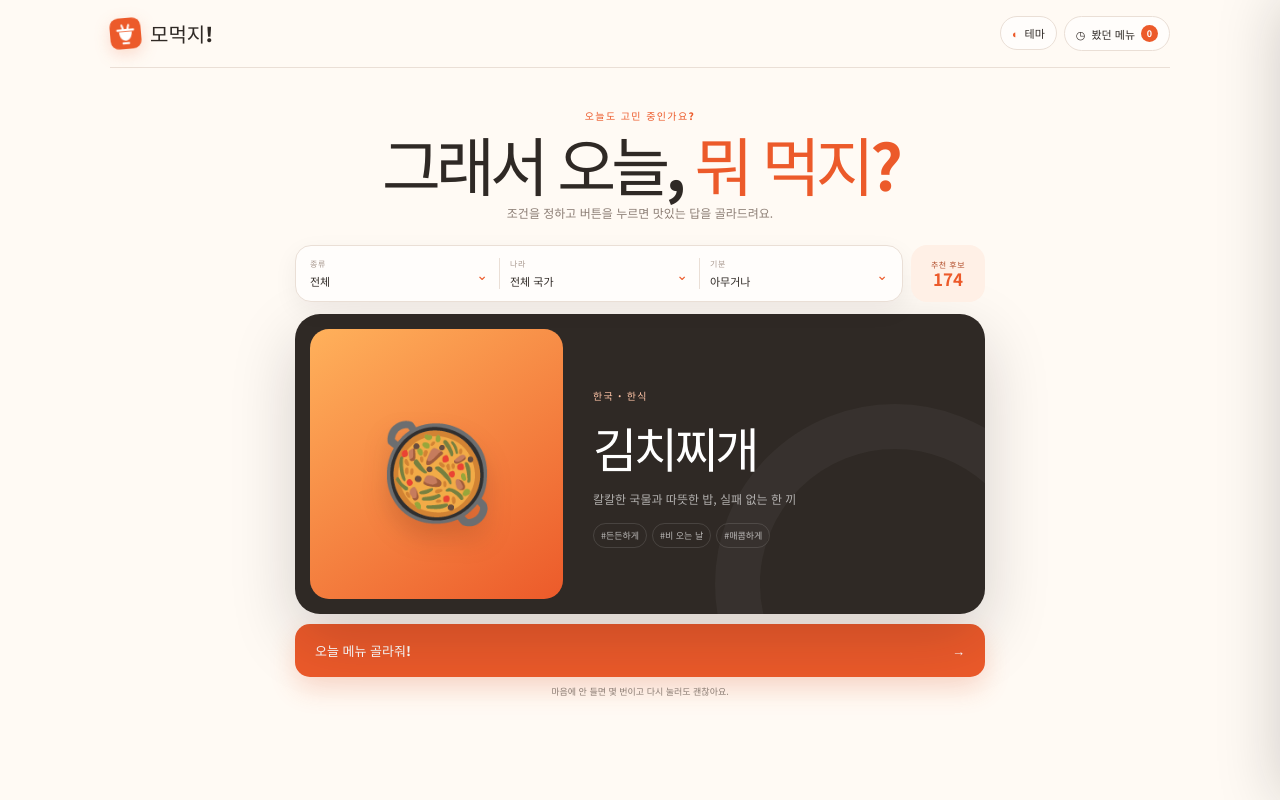
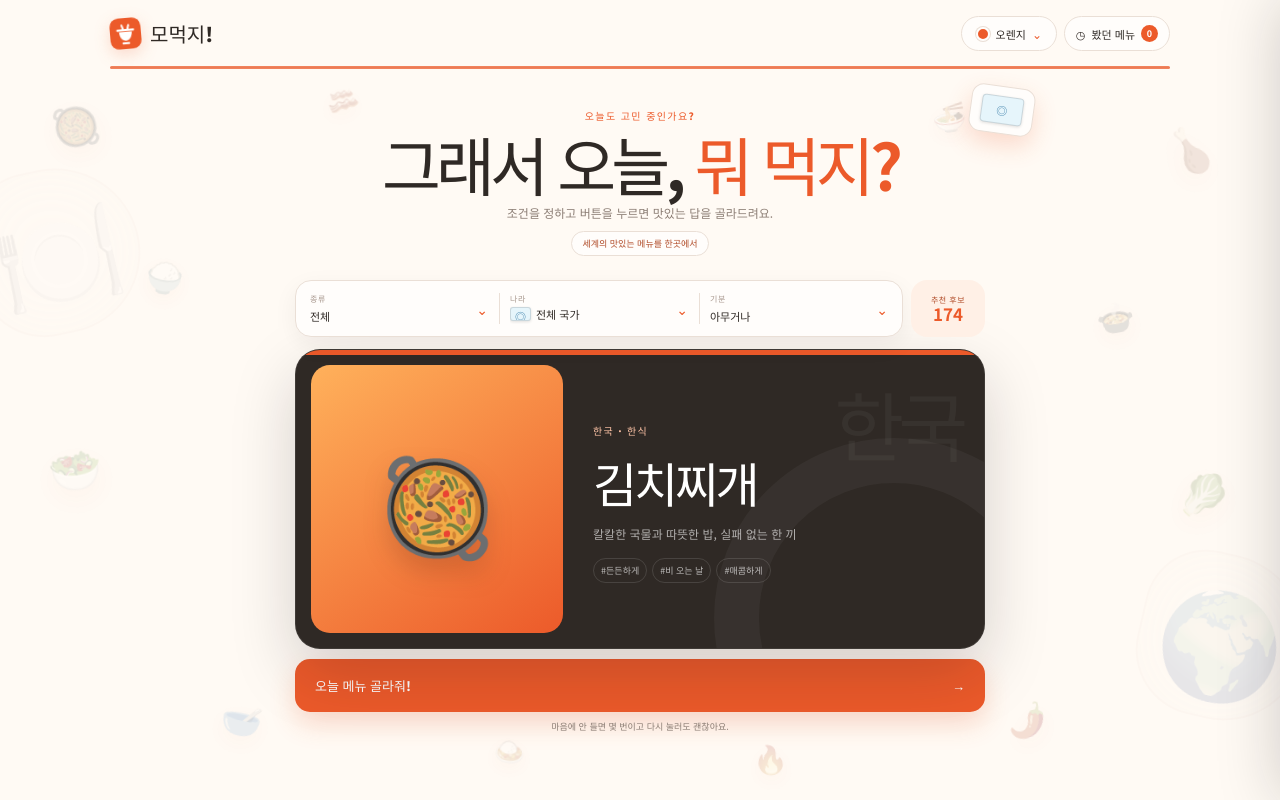
Before and after one commit to gksqls9735/momeok-ji, a React (Vite) app: page / in a window 1280 px wide. Built offline with nearby package versions, Linux system fonts and the light colour scheme.

Commit message:
Feat: Change theme system concept from colors to countries

```diff
--- a/src/App.css
+++ b/src/App.css
@@ -1,24 +1,51 @@
-.app-shell { min-height: 100svh; overflow-x: hidden; }
+.app-shell { position: relative; min-height: 100svh; overflow-x: hidden; isolation: isolate; }
+.page-food-cloud { position: fixed; z-index: -1; inset: 0; overflow: hidden; pointer-events: none; }
+.page-food-cloud span { position: absolute; font-size: clamp(27px, 3vw, 42px); line-height: 1; filter: grayscale(.45) drop-shadow(0 8px 13px var(--accent-shadow)); opacity: .18; }
+.page-food-cloud span:nth-child(1) { top: 13%; left: 4%; transform: rotate(-13deg); }
+.page-food-cloud span:nth-child(2) { top: 32%; left: 11%; transform: rotate(9deg) scale(.78); }
+.page-food-cloud span:nth-child(3) { top: 56%; left: 4%; transform: rotate(-7deg) scale(1.12); }
+.page-food-cloud span:nth-child(4) { bottom: 8%; left: 17%; transform: rotate(12deg) scale(.86); }
+.page-food-cloud span:nth-child(5) { top: 10%; left: 25%; transform: rotate(8deg) scale(.68); }
+.page-food-cloud span:nth-child(6) { top: 12%; right: 24%; transform: rotate(-8deg) scale(.72); }
+.page-food-cloud span:nth-child(7) { top: 16%; right: 5%; transform: rotate(12deg); }
+.page-food-cloud span:nth-child(8) { top: 37%; right: 11%; transform: rotate(-10deg) scale(.8); }
+.page-food-cloud span:nth-child(9) { top: 59%; right: 4%; transform: rotate(8deg) scale(1.08); }
+.page-food-cloud span:nth-child(10) { right: 18%; bottom: 8%; transform: rotate(-12deg) scale(.82); }
+.page-food-cloud span:nth-child(11) { bottom: 4%; left: 38%; transform: rotate(7deg) scale(.66); }
+.page-food-cloud span:nth-child(12) { right: 38%; bottom: 3%; transform: rotate(-6deg) scale(.72); }
+.page-landmarks { position: fixed; z-index: -1; inset: 0; overflow: hidden; pointer-events: none; }
+.page-landmarks span { position: absolute; display: grid; place-items: center; width: clamp(120px, 13vw, 210px); aspect-ratio: 1; border: 2px solid color-mix(in srgb, var(--orange) 16%, transparent); border-radius: 42% 58% 55% 45%; color: var(--orange); background: color-mix(in srgb, var(--soft) 30%, transparent); box-shadow: inset 0 0 60px color-mix(in srgb, var(--soft) 55%, transparent); font-size: clamp(66px, 8vw, 128px); filter: grayscale(.6); opacity: .12; }
+.page-landmarks span:first-child { top: 21%; left: -2%; transform: rotate(-12deg); }
+.page-landmarks span:last-child { right: -2%; bottom: 10%; transform: rotate(13deg); }
 .topbar, main { width: min(1060px, calc(100% - 40px)); margin-inline: auto; }
-.topbar { height: 68px; display: flex; align-items: center; justify-content: space-between; border-bottom: 1px solid var(--line); }
+.topbar { position: relative; height: 68px; display: flex; align-items: center; justify-content: space-between; border-bottom: 1px solid var(--line); }
+.topbar::after { content: ''; position: absolute; right: 0; bottom: -2px; left: 0; height: 3px; border-radius: 99px; background: var(--orange); opacity: .75; }
 .brand { display: flex; align-items: center; gap: 9px; color: var(--ink); font-weight: 900; font-size: 20px; text-decoration: none; }
 .brand-mark { display: block; width: 31px; height: 31px; filter: drop-shadow(0 5px 8px var(--accent-shadow)); transform: rotate(-5deg); }
 .topbar-actions { display: flex; gap: 7px; }
 .topbar-actions button { display: flex; align-items: center; gap: 6px; padding: 8px 11px; border: 1px solid var(--line); border-radius: 999px; color: var(--ink); background: var(--surface); font: inherit; font-size: 11px; font-weight: 700; cursor: pointer; }
 .topbar-actions strong { display: grid; place-items: center; min-width: 17px; height: 17px; padding: 0 4px; border-radius: 99px; color: white; background: var(--orange); font-size: 9px; }
 .theme-picker { position: relative; }
-.theme-icon { color: var(--orange); }
-.theme-options { position: absolute; z-index: 9; top: calc(100% + 8px); right: 0; width: 150px; max-height: min(390px, calc(100svh - 82px)); overflow-y: auto; display: grid; gap: 4px; padding: 10px; border: 1px solid var(--line); border-radius: 15px; background: var(--surface); box-shadow: 0 18px 45px rgba(22,18,25,.15); }
+.theme-trigger { min-width: 96px; justify-content: center; }
+.flag { display: inline-grid; flex: none; width: 24px; height: 16px; place-items: center; overflow: hidden; border: 1px solid rgba(26,30,35,.14); border-radius: 3px; background: #fff; box-shadow: 0 1px 3px rgba(20,20,20,.12); object-fit: cover; vertical-align: middle; }
+.flag-world { color: #367ca7; background: #e6f5fb; font-size: 11px; font-weight: 900; }
+.flag-usa-clean { position: relative; background: repeating-linear-gradient(to bottom, #cf5660 0 2px, #fff 2px 4px); }
+.flag-usa-clean i { position: absolute; inset: 0 auto auto 0; width: 42%; height: 52%; border-radius: 1px; background: #3e6095; }
+.theme-swatch { flex: none; width: 14px; height: 14px; border: 2px solid var(--surface); border-radius: 50%; box-shadow: 0 0 0 1px var(--line); }
+.theme-chevron { color: var(--orange); font-size: 12px; }
+.theme-options { position: absolute; z-index: 9; top: calc(100% + 8px); right: 0; width: 178px; max-height: min(430px, calc(100svh - 82px)); overflow-y: auto; display: grid; gap: 4px; padding: 10px; border: 1px solid var(--line); border-radius: 15px; background: var(--surface); box-shadow: 0 18px 45px rgba(22,18,25,.15); }
 .theme-options p { margin: 0 0 4px; padding: 0 4px; color: var(--muted); font-size: 9px; font-weight: 700; }
-.theme-options button { width: 100%; padding: 8px; border: 0; border-radius: 9px; background: transparent; }
+.theme-options button { width: 100%; display: grid; grid-template-columns: 22px 1fr auto; padding: 8px; border: 0; border-radius: 9px; background: transparent; text-align: left; }
 .theme-options button:hover, .theme-options button.active { background: var(--soft); }
-.theme-options button > span { width: 13px; height: 13px; border: 2px solid var(--surface); border-radius: 50%; box-shadow: 0 0 0 1px var(--line); }
+.theme-check { color: var(--orange); font-size: 11px; }
 .hero { position: relative; padding: clamp(22px, 5vh, 52px) 0 clamp(18px, 3vh, 30px); text-align: center; }
-.hero::after { content: '오늘 뭐 먹지?'; position: absolute; inset: 5px 0 auto; color: var(--ghost); font-size: clamp(65px, 10vw, 125px); font-weight: 900; letter-spacing: -9px; white-space: nowrap; z-index: -1; }
 .eyebrow { margin: 0 0 8px; color: var(--orange); font-size: 10px; font-weight: 800; letter-spacing: .14em; text-transform: uppercase; }
 .hero h1 { margin: 0 0 9px; color: var(--ink); font-size: clamp(38px, 5.7vw, 64px); line-height: 1; letter-spacing: -.075em; }
 .hero h1 em { color: var(--orange); font-style: normal; }
 .hero-copy { margin: 0; color: var(--muted); font-size: 12px; }
+.theme-note { display: inline-flex; align-items: center; margin: 10px 0 0; padding: 5px 10px; border: 1px solid var(--line); border-radius: 999px; color: var(--accent-text); background: var(--surface); font-size: 9px; font-weight: 700; }
+.country-stamp { position: absolute; top: 18px; left: calc(50% + min(38vw, 330px)); width: 64px; height: 48px; display: grid; place-items: center; border: 1px solid var(--line); border-radius: 12px; background: var(--surface); box-shadow: 0 10px 25px var(--accent-shadow); transform: rotate(8deg); }
+.country-stamp .flag { width: 42px; height: 28px; border-radius: 4px; }
 .picker { width: min(690px, 100%); margin: 0 auto; padding-bottom: 24px; }
 .filter-summary { position: relative; z-index: 4; display: flex; align-items: stretch; gap: 8px; margin-bottom: 12px; }
 .dropdown-row { flex: 1; display: grid; grid-template-columns: repeat(3, 1fr); gap: 2px; padding: 4px; border: 1px solid var(--line); border-radius: 16px; background: var(--surface); box-shadow: 0 8px 25px rgba(30,25,35,.06); }
@@ -28,6 +55,8 @@
 .filter-trigger:hover { background: var(--soft-hover); }
 .filter-trigger > span:first-child { grid-column: 1; color: var(--label); font-size: 8px; font-weight: 700; letter-spacing: .08em; }
 .filter-trigger strong { grid-column: 1; overflow: hidden; margin-top: 1px; color: var(--ink); font-size: 11px; text-overflow: ellipsis; white-space: nowrap; }
+.country-option { display: inline-flex; align-items: center; gap: 5px; white-space: nowrap; }
+.country-option .flag { width: 21px; height: 14px; }
 .filter-trigger > span:last-child { grid-column: 2; grid-row: 1 / 3; color: var(--orange); font-size: 14px; transition: transform .2s ease; }
 .filter-dropdown.open .filter-trigger { color: var(--orange); background: var(--soft); }
 .filter-dropdown.open .filter-trigger > span:last-child { transform: rotate(180deg); }
@@ -48,8 +77,10 @@
 .filter-result-count button { position: absolute; top: -5px; right: -5px; width: 17px; height: 17px; padding: 0; border: 2px solid var(--page-bg); border-radius: 50%; color: var(--page-bg); background: var(--ink); font: inherit; font-size: 10px; line-height: 1; cursor: pointer; }
 .dropdown-backdrop { position: fixed; z-index: 3; inset: 0; border: 0; background: transparent; cursor: default; }
 .result-area { min-width: 0; }
-.menu-card { position: relative; min-height: min(300px, 38vh); display: grid; grid-template-columns: .82fr 1.18fr; overflow: hidden; border-radius: 25px; color: white; background: var(--card-bg); box-shadow: 0 24px 65px rgba(20, 18, 25, .18); }
+.menu-card { position: relative; min-height: min(300px, 38vh); display: grid; grid-template-columns: .82fr 1.18fr; overflow: hidden; border: 1px solid var(--card-line); border-radius: 25px; color: white; background: var(--card-bg); box-shadow: 0 24px 65px rgba(20, 18, 25, .18); }
+.menu-card::before { content: ''; position: absolute; z-index: 1; inset: 0 0 auto; height: 5px; background: var(--orange); }
 .menu-card::after { content: ''; position: absolute; width: 270px; height: 270px; right: -90px; bottom: -150px; border: 45px solid rgba(255,255,255,.04); border-radius: 50%; }
+.card-country-watermark { position: absolute; z-index: 0; right: 22px; top: 18px; color: rgba(255,255,255,.045); font-size: 76px; font-weight: 900; letter-spacing: -.08em; pointer-events: none; }
 .menu-card.spinning .menu-visual span, .menu-card.spinning .menu-details { animation: flicker .16s ease infinite alternate; }
 .empty-result { display: grid; place-items: center; padding: 35px; text-align: center; }
 .empty-result > div { position: relative; z-index: 1; }
@@ -99,9 +130,15 @@
   .brand-mark { width: 28px; height: 28px; }
   .topbar-actions button { min-height: 40px; padding: 7px 10px; font-size: 0; }
   .topbar-actions button span { font-size: 15px; }
+  .theme-trigger { min-width: 48px; }
+  .theme-trigger > span:nth-child(2), .theme-chevron { display: none; }
   .topbar-actions strong { font-size: 9px; }
   .hero { padding: 20px 0 16px; }
-  .hero::after, .hero-copy, .hero .eyebrow { display: none; }
+  .hero-copy, .hero .eyebrow, .country-stamp { display: none; }
+  .page-food-cloud span { font-size: 24px; opacity: .13; }
+  .page-food-cloud span:nth-child(5), .page-food-cloud span:nth-child(6), .page-food-cloud span:nth-child(11), .page-food-cloud span:nth-child(12) { display: none; }
+  .page-landmarks span { width: 92px; font-size: 52px; opacity: .08; }
+  .theme-note { margin-top: 7px; font-size: 8px; }
   .hero h1 { margin: 0; font-size: clamp(32px, 10vw, 44px); }
   .picker { padding-bottom: calc(20px + env(safe-area-inset-bottom)); }
   .filter-summary { display: grid; grid-template-columns: 1fr 58px; gap: 6px; }
--- a/src/App.tsx
+++ b/src/App.tsx
@@ -1,6 +1,7 @@
 import { useEffect, useMemo, useRef, useState } from 'react'
 import './App.css'
 import { FilterDropdown } from './components/FilterDropdown'
+import { CountryFlag } from './components/CountryFlag'
 import { MenuCard } from './components/MenuCard'
 import {
   categories,
@@ -27,6 +28,25 @@ const themes = [
 
 type Theme = (typeof themes)[number]['id']
 
+const countryProfiles: Record<Country, {
+  landmarks: readonly string[]
+  greeting: string
+  note: string
+}> = {
+  '전체 국가': { landmarks: ['🍽️', '🌍'], greeting: '오늘도 고민 중인가요?', note: '세계의 맛있는 메뉴를 한곳에서' },
+  '한국': { landmarks: ['🏯', '🪷'], greeting: '맛있는 한 끼, 잘 먹겠습니다', note: '정갈하고 든든한 한국의 맛' },
+  '중국': { landmarks: ['🏮', '🐉'], greeting: '오늘은 대륙의 맛으로', note: '화려하고 깊은 대륙의 풍미' },
+  '일본': { landmarks: ['🌸', '🗻'], greeting: '이타다키마스, 섬세한 한 끼', note: '담백하고 섬세한 일본의 맛' },
+  '미국': { landmarks: ['🗽', '⭐'], greeting: '크고 대담하게 즐기는 오늘', note: '대담하고 든든한 아메리칸 무드' },
+  '이탈리아': { landmarks: ['🏛️', '🍋'], greeting: '부온 아페티토!', note: '햇살과 허브 향 가득한 식탁' },
+  '베트남': { landmarks: ['🛵', '🪷'], greeting: '향긋하고 산뜻한 한 그릇', note: '싱그러운 허브와 산뜻한 풍미' },
+  '태국': { landmarks: ['🐘', '🪷'], greeting: '사왓디, 오늘은 방콕의 맛', note: '달콤하고 매콤한 방콕의 밤' },
+  '인도': { landmarks: ['🕌', '🪷'], greeting: '나마스테, 향신료 가득하게', note: '향신료가 피어나는 따뜻한 식탁' },
+  '멕시코': { landmarks: ['🌵', '☀️'], greeting: '올라! 오늘은 축제처럼', note: '경쾌하고 강렬한 축제의 맛' },
+  '프랑스': { landmarks: ['🗼', '⚜️'], greeting: '봉 아페티, 여유로운 한 끼', note: '우아하고 여유로운 파리의 한 끼' },
+  '기타': { landmarks: ['🌏', '🥢'], greeting: '새로운 맛을 발견해보세요', note: '익숙하지 않아 더 즐거운 세계의 맛' },
+}
+
 function App() {
   const [category, setCategory] = useState<Category>('전체')
   const [country, setCountry] = useState<Country>('전체 국가')
@@ -44,6 +64,19 @@ function App() {
   })
   const [openFilter, setOpenFilter] = useState<'category' | 'country' | 'mood' | null>(null)
   const intervalRef = useRef<number | null>(null)
+  const selectedTheme = themes.find((item) => item.id === theme) ?? themes[0]
+  const selectedCountryProfile = countryProfiles[country]
+  const backgroundFoods = useMemo(() => {
+    const countryFoods = [...new Set(
+      menus
+        .filter((menu) => country === '전체 국가' || menu.country === country)
+        .map((menu) => menu.emoji),
+    )]
+    const fallbackFoods = ['🍜', '🍚', '🥘', '🍲', '🥟', '🍗']
+    const source = countryFoods.length > 0 ? countryFoods : fallbackFoods
+
+    return Array.from({ length: 12 }, (_, index) => source[index % source.length])
+  }, [country])
 
   const filteredMenus = useMemo(
     () =>
@@ -104,6 +137,12 @@ function App() {
 
   return (
     <div className="app-shell">
+      <div className="page-food-cloud" aria-hidden="true">
+        {backgroundFoods.map((food, index) => <span key={`${food}-${index}`}>{food}</span>)}
+      </div>
+      <div className="page-landmarks" aria-hidden="true">
+        {selectedCountryProfile.landmarks.map((landmark, index) => <span key={`${landmark}-${index}`}>{landmark}</span>)}
+      </div>
       <header className="topbar">
         <a className="brand" href="./" aria-label="모먹지 홈">
           <img className="brand-mark" src={favicon} alt="" />
@@ -112,17 +151,19 @@ function App() {
         <div className="topbar-actions">
           <div className="theme-picker">
             <button
+              className="theme-trigger"
               type="button"
-              aria-label="테마 선택"
+              aria-label="색상 테마 선택"
               aria-expanded={themeOpen}
               onClick={() => setThemeOpen((open) => !open)}
             >
-              <span className="theme-icon" aria-hidden="true">◐</span>
-              테마
+              <span className="theme-swatch" style={{ background: selectedTheme.color }} />
+              <span>{selectedTheme.label}</span>
+              <span className="theme-chevron" aria-hidden="true">⌄</span>
             </button>
             {themeOpen && (
               <div className="theme-options">
-                <p>분위기 바꾸기</p>
+                <p>색상 테마 선택</p>
                 {themes.map((item) => (
                   <button
                     type="button"
@@ -133,8 +174,9 @@ function App() {
                       setThemeOpen(false)
                     }}
                   >
-                    <span style={{ background: item.color }} />
-                    {item.label}
+                    <span className="theme-swatch" style={{ background: item.color }} />
+                    <span>{item.label}</span>
+                    {theme === item.id && <span className="theme-check" aria-hidden="true">✓</span>}
                   </button>
                 ))}
               </div>
@@ -150,11 +192,15 @@ function App() {
 
       <main>
         <section className="hero">
-          <p className="eyebrow">오늘도 고민 중인가요?</p>
+          <div className="country-stamp" aria-hidden="true">
+            <CountryFlag country={country} />
+          </div>
+          <p className="eyebrow">{selectedCountryProfile.greeting}</p>
           <h1>
             그래서 오늘, <em>뭐 먹지?</em>
           </h1>
           <p className="hero-copy">조건을 정하고 버튼을 누르면 맛있는 답을 골라드려요.</p>
+          <p className="theme-note">{selectedCountryProfile.note}</p>
         </section>
 
         <section className="picker" aria-label="메뉴 추천">
@@ -175,6 +221,12 @@ function App() {
                 label="나라"
                 options={countries}
                 selected={country}
+                renderOption={(option) => (
+                  <span className="country-option">
+                    <CountryFlag country={option} />
+                    {option}
+                  </span>
+                )}
                 open={openFilter === 'country'}
                 onToggle={() => setOpenFilter(openFilter === 'country' ? null : 'country')}
                 onSelect={(option) => {
--- /dev/null
+++ b/src/components/CountryFlag.tsx
@@ -0,0 +1,42 @@
+type CountryFlagProps = {
+  country: string
+  className?: string
+}
+
+const countryCodes: Record<string, string> = {
+  '한국': 'kr',
+  'korea': 'kr',
+  '중국': 'cn',
+  'china': 'cn',
+  '일본': 'jp',
+  'japan': 'jp',
+  '미국': 'us',
+  'usa': 'us',
+  '이탈리아': 'it',
+  'italy': 'it',
+  '베트남': 'vn',
+  'vietnam': 'vn',
+  '태국': 'th',
+  'thailand': 'th',
+  '인도': 'in',
+  'india': 'in',
+  '멕시코': 'mx',
+  'mexico': 'mx',
+  '프랑스': 'fr',
+  'france': 'fr',
+}
+
+export function CountryFlag({ country, className = '' }: CountryFlagProps) {
+  const code = countryCodes[country]
+
+  if (!code) return <span className={`flag flag-world ${className}`} aria-hidden="true">◎</span>
+  if (code === 'us') {
+    return (
+      <span className={`flag flag-usa-clean ${className}`} aria-hidden="true">
+        <i />
+      </span>
+    )
+  }
+
+  return <img className={`flag ${className}`} src={`https://flagcdn.com/${code}.svg`} alt="" />
+}
--- a/src/components/FilterDropdown.tsx
+++ b/src/components/FilterDropdown.tsx
@@ -1,3 +1,5 @@
+import type { ReactNode } from 'react'
+
 type FilterDropdownProps<T extends string> = {
   label: string
   options: readonly T[]
@@ -5,6 +7,7 @@ type FilterDropdownProps<T extends string> = {
   open: boolean
   onToggle: () => void
   onSelect: (option: T) => void
+  renderOption?: (option: T) => ReactNode
 }
 
 export function FilterDropdown<T extends string>({
@@ -14,6 +17,7 @@ export function FilterDropdown<T extends string>({
   open,
   onToggle,
   onSelect,
+  renderOption = (option) => option,
 }: FilterDropdownProps<T>) {
   return (
     <div className={`filter-dropdown ${open ? 'open' : ''}`}>
@@ -24,7 +28,7 @@ export function FilterDropdown<T extends string>({
         aria-expanded={open}
       >
         <span>{label}</span>
-        <strong>{selected}</strong>
+        <strong>{renderOption(selected)}</strong>
         <span aria-hidden="true">⌄</span>
       </button>
       {open && (
@@ -39,7 +43,7 @@ export function FilterDropdown<T extends string>({
                 onClick={() => onSelect(option)}
                 aria-pressed={selected === option}
               >
-                {option}
+                {renderOption(option)}
               </button>
             ))}
           </div>
--- a/src/components/MenuCard.tsx
+++ b/src/components/MenuCard.tsx
@@ -8,6 +8,7 @@ type MenuCardProps = {
 export function MenuCard({ menu, spinning }: MenuCardProps) {
   return (
     <article className={`menu-card ${spinning ? 'spinning' : ''}`}>
+      <span className="card-country-watermark" aria-hidden="true">{menu.country}</span>
       <div className="menu-visual" aria-hidden="true">
         <span>{menu.emoji}</span>
       </div>
--- a/src/index.css
+++ b/src/index.css
@@ -23,6 +23,10 @@
   --ghost: rgba(236, 90, 42, .045);
   --accent-shadow: rgba(236, 90, 42, .2);
   --focus: rgba(236, 90, 42, .35);
+  --card-line: rgba(255,255,255,.08);
+}
+
+:root[data-theme='orange'] {
 }
 
 :root[data-theme='mint'] {
```
